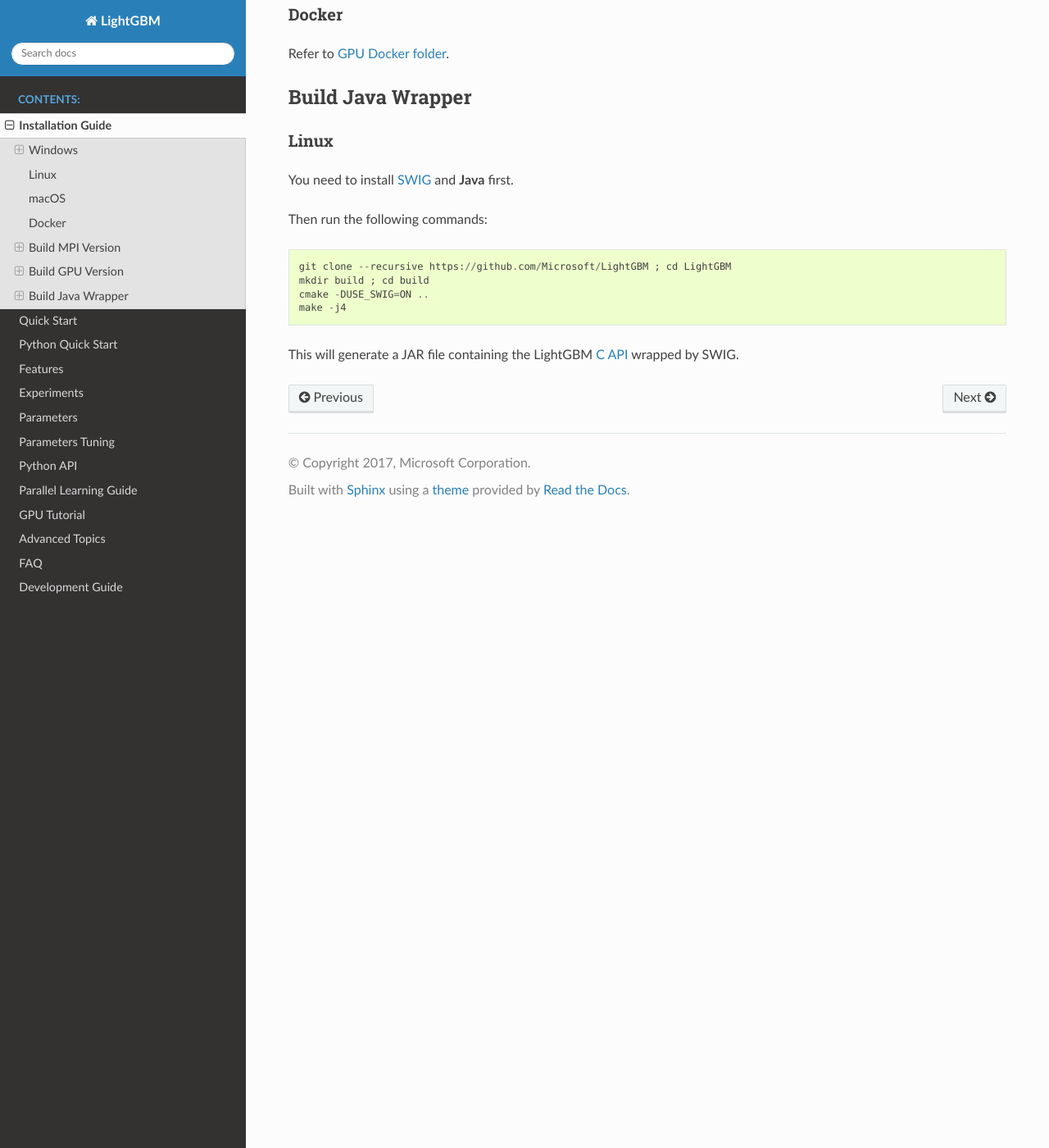
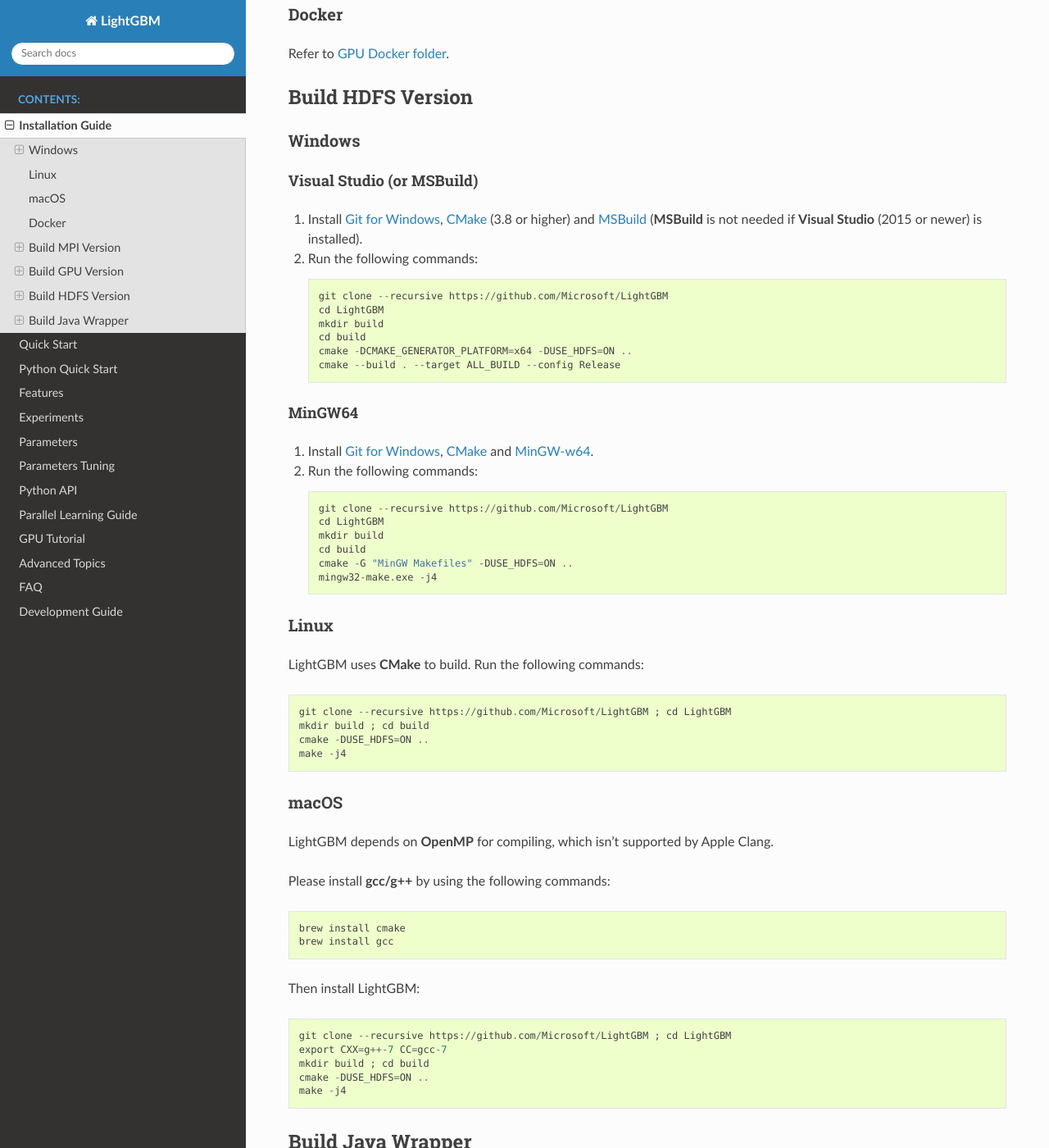
Before and after one commit to microsoft/LightGBM, a Sphinx documentation site: the page built from docs/Installation-Guide.rst, in a window 1280 px wide and 1400 px high, scrolled down 5466 px. Shown: the whole window at 82% size. Built offline with Sphinx 7.4.7 and the Read the Docs theme 2.0.0, drawn with Linux system fonts in a browser that asks for light colours.

Commit message:
added info and possibility to install Python-package HDFS version

```diff
--- a/docs/Installation-Guide.rst
+++ b/docs/Installation-Guide.rst
@@ -275,6 +275,78 @@
 
 Refer to `GPU Docker folder <https://github.com/Microsoft/LightGBM/tree/master/docker/gpu>`__.
 
+Build HDFS Version
+~~~~~~~~~~~~~~~~~~
+
+Windows
+^^^^^^^
+
+Visual Studio (or MSBuild)
+**************************
+
+1. Install `Git for Windows`_, `CMake`_ (3.8 or higher) and `MSBuild`_ (**MSBuild** is not needed if **Visual Studio** (2015 or newer) is installed).
+
+2. Run the following commands:
+
+   .. code::
+
+     git clone --recursive https://github.com/Microsoft/LightGBM
+     cd LightGBM
+     mkdir build
+     cd build
+     cmake -DCMAKE_GENERATOR_PLATFORM=x64 -DUSE_HDFS=ON ..
+     cmake --build . --target ALL_BUILD --config Release
+
+MinGW64
+*******
+
+1. Install `Git for Windows`_, `CMake`_ and `MinGW-w64`_.
+
+2. Run the following commands:
+
+   .. code::
+
+     git clone --recursive https://github.com/Microsoft/LightGBM
+     cd LightGBM
+     mkdir build
+     cd build
+     cmake -G "MinGW Makefiles" -DUSE_HDFS=ON ..
+     mingw32-make.exe -j4
+
+Linux
+^^^^^
+
+LightGBM uses **CMake** to build. Run the following commands:
+
+.. code::
+
+  git clone --recursive https://github.com/Microsoft/LightGBM ; cd LightGBM
+  mkdir build ; cd build
+  cmake -DUSE_HDFS=ON ..
+  make -j4
+
+macOS
+^^^^^
+
+LightGBM depends on **OpenMP** for compiling, which isn't supported by Apple Clang.
+
+Please install **gcc/g++** by using the following commands:
+
+.. code::
+
+  brew install cmake
+  brew install gcc
+
+Then install LightGBM:
+
+.. code::
+
+  git clone --recursive https://github.com/Microsoft/LightGBM ; cd LightGBM
+  export CXX=g++-7 CC=gcc-7
+  mkdir build ; cd build
+  cmake -DUSE_HDFS=ON ..
+  make -j4
+
 Build Java Wrapper
 ~~~~~~~~~~~~~~~~~~
 
```
Also changed, not shown: python-package/README.rst, 1 other file.
